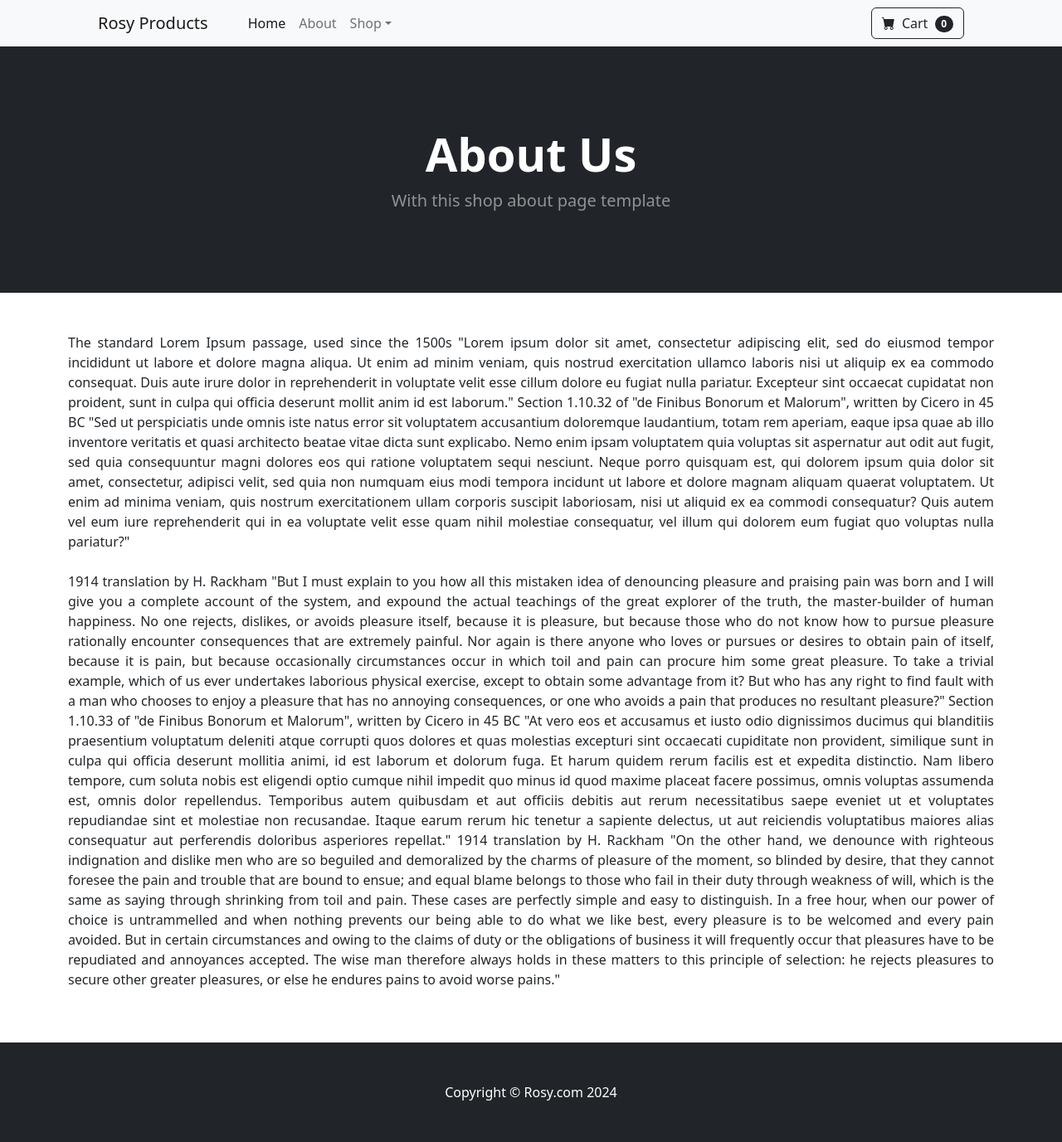
After one commit to FathimaHusna/ecomwebwithDjango, a Django app: page /about/ in a window 1280 px wide. The commit adds this page. Shown: the whole page at 83% size. Run offline with Django 5.2, Linux system fonts and the light colour scheme; some libraries are stand-ins or nearby versions.

Commit message:
templates are organized

```diff
--- /dev/null
+++ b/store/templates/about.html
@@ -0,0 +1,48 @@
+{% extends 'base.html' %}
+{% block content %}
+<!-- Header-->
+<header class="bg-dark py-5">
+    <div class="container px-4 px-lg-5 my-5">
+        <div class="text-center text-white">
+            <h1 class="display-4 fw-bolder">About Us</h1>
+            <p class="lead fw-normal text-white-50 mb-0">With this shop about page template</p>
+        </div>
+    </div>
+</header>
+<br/>
+<br/>
+
+<div class="container">
+    <div class="row">
+        <center>
+            <div class="col-8"></div>
+            <p align = "justify">
+            The standard Lorem Ipsum passage, used since the 1500s
+            "Lorem ipsum dolor sit amet, consectetur adipiscing elit, sed do eiusmod tempor incididunt ut labore et dolore magna aliqua. Ut enim ad minim veniam, quis nostrud exercitation ullamco laboris nisi ut aliquip ex ea commodo consequat. Duis aute irure dolor in reprehenderit in voluptate velit esse cillum dolore eu fugiat nulla pariatur. Excepteur sint occaecat cupidatat non proident, sunt in culpa qui officia deserunt mollit anim id est laborum."
+
+            Section 1.10.32 of "de Finibus Bonorum et Malorum", written by Cicero in 45 BC
+            "Sed ut perspiciatis unde omnis iste natus error sit voluptatem accusantium doloremque laudantium, totam rem aperiam, eaque ipsa quae ab illo inventore veritatis et quasi architecto beatae vitae dicta sunt explicabo. Nemo enim ipsam voluptatem quia voluptas sit aspernatur aut odit aut fugit, sed quia consequuntur magni dolores eos qui ratione voluptatem sequi nesciunt. Neque porro quisquam est, qui dolorem ipsum quia dolor sit amet, consectetur, adipisci velit, sed quia non numquam eius modi tempora incidunt ut labore et dolore magnam aliquam quaerat voluptatem. Ut enim ad minima veniam, quis nostrum exercitationem ullam corporis suscipit laboriosam, nisi ut aliquid ex ea commodi consequatur? Quis autem vel eum iure reprehenderit qui in ea voluptate velit esse quam nihil molestiae consequatur, vel illum qui dolorem eum fugiat quo voluptas nulla pariatur?"
+            <br/>
+            <br/>
+            1914 translation by H. Rackham
+            "But I must explain to you how all this mistaken idea of denouncing pleasure and praising pain was born and I will give you a complete account of the system, and expound the actual teachings of the great explorer of the truth, the master-builder of human happiness. No one rejects, dislikes, or avoids pleasure itself, because it is pleasure, but because those who do not know how to pursue pleasure rationally encounter consequences that are extremely painful. Nor again is there anyone who loves or pursues or desires to obtain pain of itself, because it is pain, but because occasionally circumstances occur in which toil and pain can procure him some great pleasure. To take a trivial example, which of us ever undertakes laborious physical exercise, except to obtain some advantage from it? But who has any right to find fault with a man who chooses to enjoy a pleasure that has no annoying consequences, or one who avoids a pain that produces no resultant pleasure?"
+
+            Section 1.10.33 of "de Finibus Bonorum et Malorum", written by Cicero in 45 BC
+            "At vero eos et accusamus et iusto odio dignissimos ducimus qui blanditiis praesentium voluptatum deleniti atque corrupti quos dolores et quas molestias excepturi sint occaecati cupiditate non provident, similique sunt in culpa qui officia deserunt mollitia animi, id est laborum et dolorum fuga. Et harum quidem rerum facilis est et expedita distinctio. Nam libero tempore, cum soluta nobis est eligendi optio cumque nihil impedit quo minus id quod maxime placeat facere possimus, omnis voluptas assumenda est, omnis dolor repellendus. Temporibus autem quibusdam et aut officiis debitis aut rerum necessitatibus saepe eveniet ut et voluptates repudiandae sint et molestiae non recusandae. Itaque earum rerum hic tenetur a sapiente delectus, ut aut reiciendis voluptatibus maiores alias consequatur aut perferendis doloribus asperiores repellat."
+
+            1914 translation by H. Rackham
+            "On the other hand, we denounce with righteous indignation and dislike men who are so beguiled and demoralized by the charms of pleasure of the moment, so blinded by desire, that they cannot foresee the pain and trouble that are bound to ensue; and equal blame belongs to those who fail in their duty through weakness of will, which is the same as saying through shrinking from toil and pain. These cases are perfectly simple and easy to distinguish. In a free hour, when our power of choice is untrammelled and when nothing prevents our being able to do what we like best, every pleasure is to be welcomed and every pain avoided. But in certain circumstances and owing to the claims of duty or the obligations of business it will frequently occur that pleasures have to be repudiated and annoyances accepted. The wise man therefore always holds in these matters to this principle of selection: he rejects pleasures to secure other greater pleasures, or else he endures pains to avoid worse pains."
+        </p>
+        <br/>
+        <br/>
+
+        </center>
+    <div>
+
+    </div>
+
+    </div>
+
+</div>
+
+{% endblock %}
--- /dev/null
+++ b/store/templates/base.html
@@ -0,0 +1,39 @@
+
+{% load static %}
+<!DOCTYPE html>
+<html lang="en">
+
+<head>
+    <meta charset="utf-8" />
+    <meta name="viewport" content="width=device-width, initial-scale=1, shrink-to-fit=no" />
+    <meta name="description" content="" />
+    <meta name="author" content="" />
+    <title>Django Ecom Page</title>
+    <!-- Favicon-->
+    <link rel="icon" type="image/x-icon" href="{% static 'assets/favicon.ico' %}" />
+    <!-- Bootstrap icons-->
+    <link href="https://cdn.jsdelivr.net/npm/bootstrap-icons@1.5.0/font/bootstrap-icons.css" rel="stylesheet" />
+    <!-- Core theme CSS (includes Bootstrap)-->
+    <link href="{% static 'css/styles.css' %}" rel="stylesheet" />
+</head>
+
+<body>
+    {% include 'navbar.html' %}
+
+    {% block content %}
+    {% endblock %}
+
+
+    <!-- Footer-->
+    <footer class="py-5 bg-dark">
+        <div class="container">
+            <p class="m-0 text-center text-white">Copyright &copy; Rosy.com 2024</p>
+        </div>
+    </footer>
+    <!-- Bootstrap core JS-->
+    <script src="https://cdn.jsdelivr.net/npm/bootstrap@5.2.3/dist/js/bootstrap.bundle.min.js"></script>
+    <!-- Core theme JS-->
+    <script src="{% static 'js/scripts.js' %}"></script>
+</body>
+
+</html>
--- /dev/null
+++ b/store/templates/navbar.html
@@ -0,0 +1,34 @@
+<!-- Navigation-->
+<nav class="navbar navbar-expand-lg navbar-light bg-light">
+    <div class="container px-4 px-lg-5">
+        <a class="navbar-brand" href="{% url 'home' %}">Rosy Products</a>
+        <button class="navbar-toggler" type="button" data-bs-toggle="collapse"
+            data-bs-target="#navbarSupportedContent" aria-controls="navbarSupportedContent" aria-expanded="false"
+            aria-label="Toggle navigation"><span class="navbar-toggler-icon"></span></button>
+        <div class="collapse navbar-collapse" id="navbarSupportedContent">
+            <ul class="navbar-nav me-auto mb-2 mb-lg-0 ms-lg-4">
+                <li class="nav-item"><a class="nav-link active" aria-current="page" href="{% url 'home' %}">Home</a></li>
+                <li class="nav-item"><a class="nav-link" href="{% url 'about' %}">About</a></li>
+                <li class="nav-item dropdown">
+                    <a class="nav-link dropdown-toggle" id="navbarDropdown" href="#" role="button"
+                        data-bs-toggle="dropdown" aria-expanded="false">Shop</a>
+                    <ul class="dropdown-menu" aria-labelledby="navbarDropdown">
+                        <li><a class="dropdown-item" href="#!">All Products</a></li>
+                        <li>
+                            <hr class="dropdown-divider" />
+                        </li>
+                        <li><a class="dropdown-item" href="#!">Popular Items</a></li>
+                        <li><a class="dropdown-item" href="#!">New Arrivals</a></li>
+                    </ul>
+                </li>
+            </ul>
+            <form class="d-flex">
+                <button class="btn btn-outline-dark" type="submit">
+                    <i class="bi-cart-fill me-1"></i>
+                    Cart
+                    <span class="badge bg-dark text-white ms-1 rounded-pill">0</span>
+                </button>
+            </form>
+        </div>
+    </div>
+</nav>
--- a/store/urls.py
+++ b/store/urls.py
@@ -3,5 +3,6 @@ from . import views
 
 urlpatterns = [
     path('', views.home, name='home'),
+    path('about/', views.about, name='about'),
 
 ]
--- a/store/views.py
+++ b/store/views.py
@@ -5,3 +5,7 @@ from . models import Product
 def home(request):
     products = Product.objects.all()
     return render(request, 'home.html', {'products': products})
+
+
+def about(request):
+    return render(request, 'about.html', {})
```
Also changed, not shown: store/templates/home.html (+3 -64 lines).
